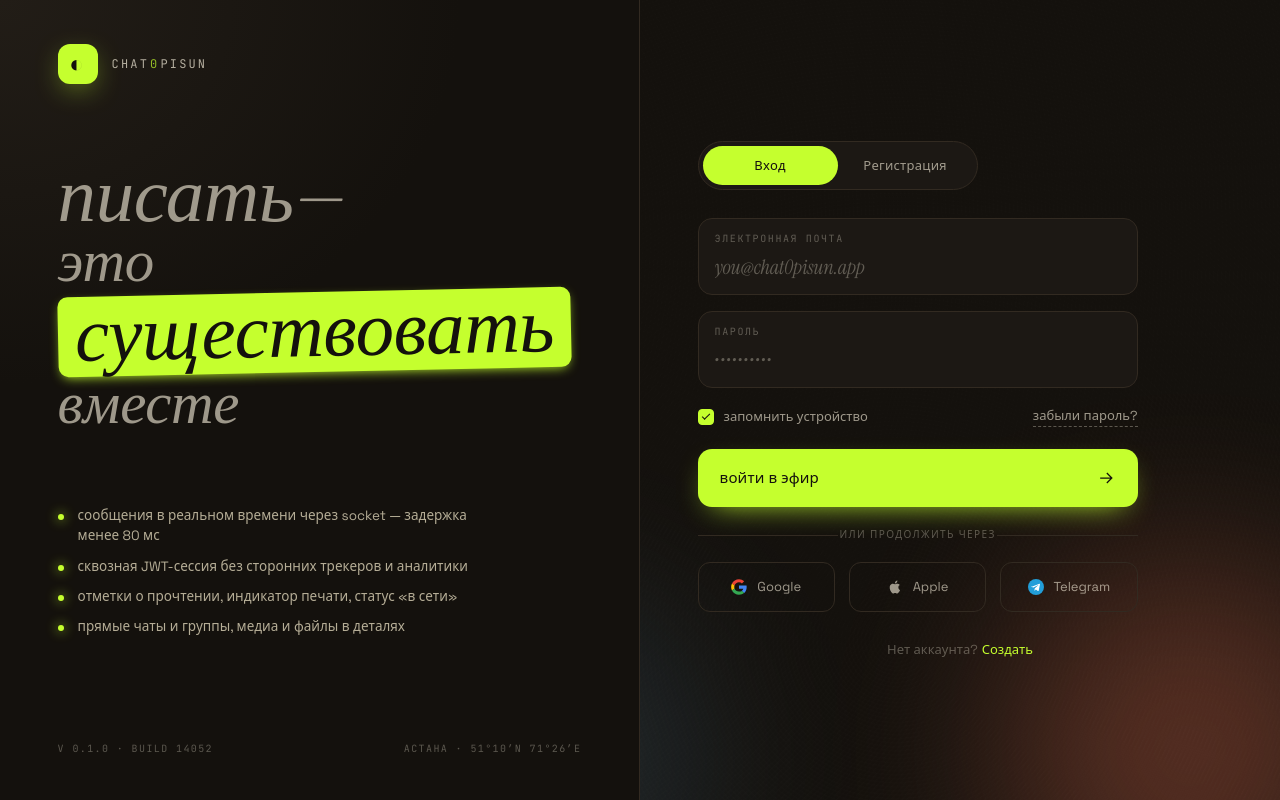
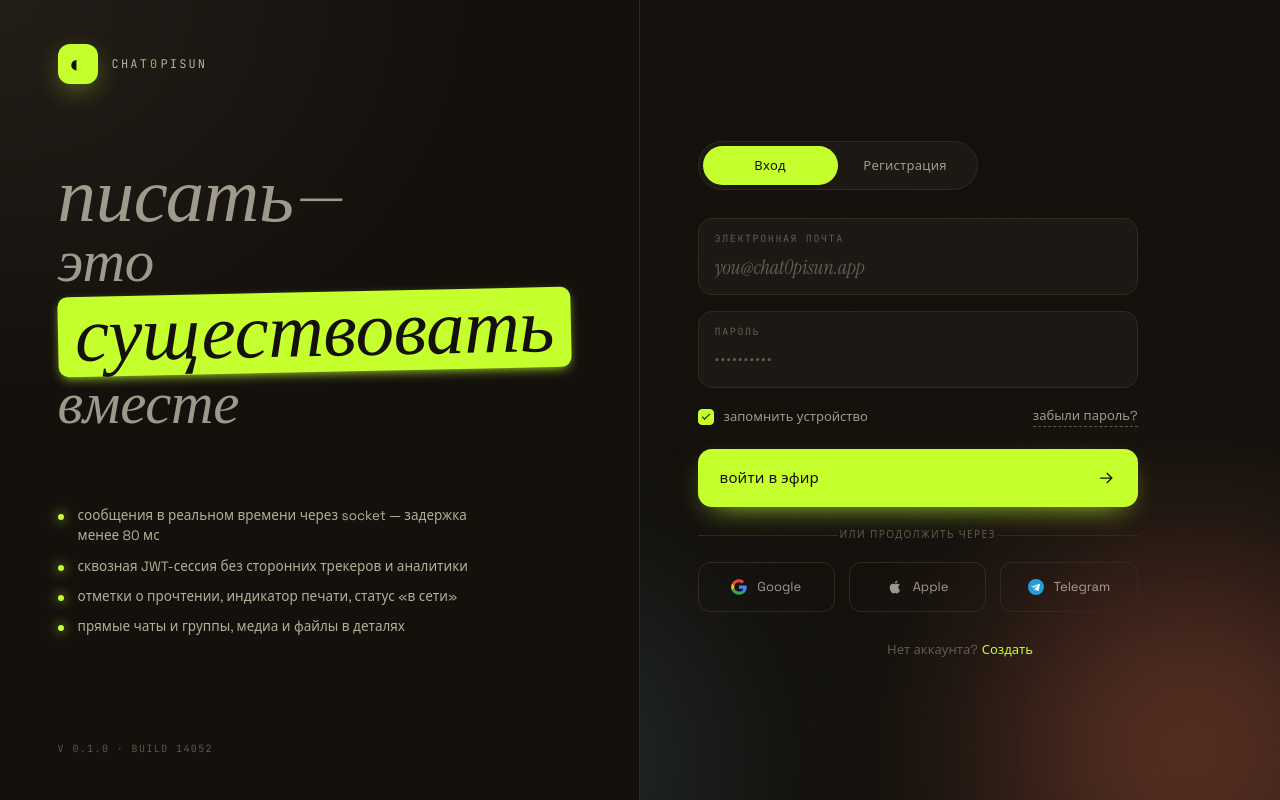
Before and after one commit to mandyfan10-stack/Chat0pisun, a React (Vite) app in the folder apps/web/: page /login in a window 1280 px wide. Built offline with nearby package versions, Linux system fonts and the light colour scheme; no server answers.

Commit message:
fix(web): remove Astana location from auth footer

```diff
--- a/apps/web/src/pages/Login.tsx
+++ b/apps/web/src/pages/Login.tsx
@@ -83,7 +83,6 @@ export default function Login() {
 
         <div className="auth-foot">
           <span className="mono">v 0.1.0 · build 14052</span>
-          <span className="mono" title="точка обмена сервера">астана · 51°10′N 71°26′E</span>
         </div>
       </aside>
 
--- a/apps/web/src/pages/Register.tsx
+++ b/apps/web/src/pages/Register.tsx
@@ -85,7 +85,6 @@ export default function Register() {
 
         <div className="auth-foot">
           <span className="mono">v 0.1.0 · build 14052</span>
-          <span className="mono" title="точка обмена сервера">астана · 51°10′N 71°26′E</span>
         </div>
       </aside>
 
```
